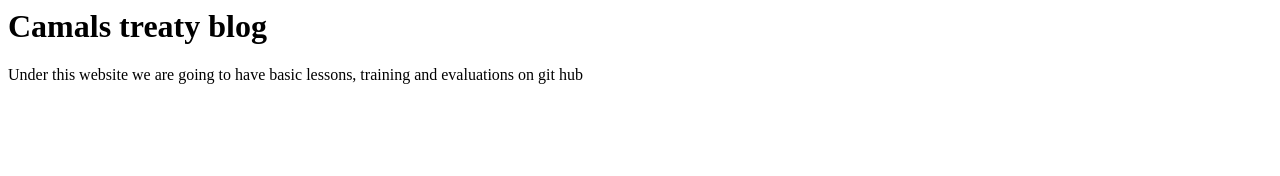
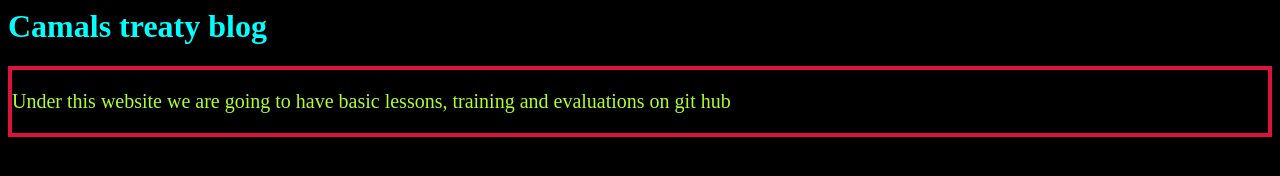
Before and after one commit to camalmitchy/demo, a plain HTML site: page index.html in a window 1280 px wide. Drawn offline with Linux system fonts and the light colour scheme.

Commit message:
improved the design

```diff
--- a/index.html
+++ b/index.html
@@ -3,9 +3,12 @@
     <meta charset="UTF-8">
     <meta name="viewport" content="width=, initial-scale=1.0">
     <title>camal</title>
+    <link rel="stylesheet" href="style.css">
 </head>
 <body>
     <h1> Camals treaty blog</h1>
-    <p> Under this website we are going to have basic lessons, training and evaluations on git hub</p>
+    <div class="container">
+<p> Under this website we are going to have basic lessons, training and evaluations on git hub</p>
+</div>
 </body>
 </html>
--- /dev/null
+++ b/style.css
@@ -0,0 +1,21 @@
+*{
+    background-color: black;
+
+}
+h1{
+    align-self: center;
+    color: aqua;
+    background-color: black;
+}
+p{
+
+    color:greenyellow;
+    background-color: black;
+    text-decoration: blueviolet;
+    font-size: 20px;
+}
+.container{
+    display: flex;
+    flex-direction: row;
+    border:4px solid crimson;
+}
```
